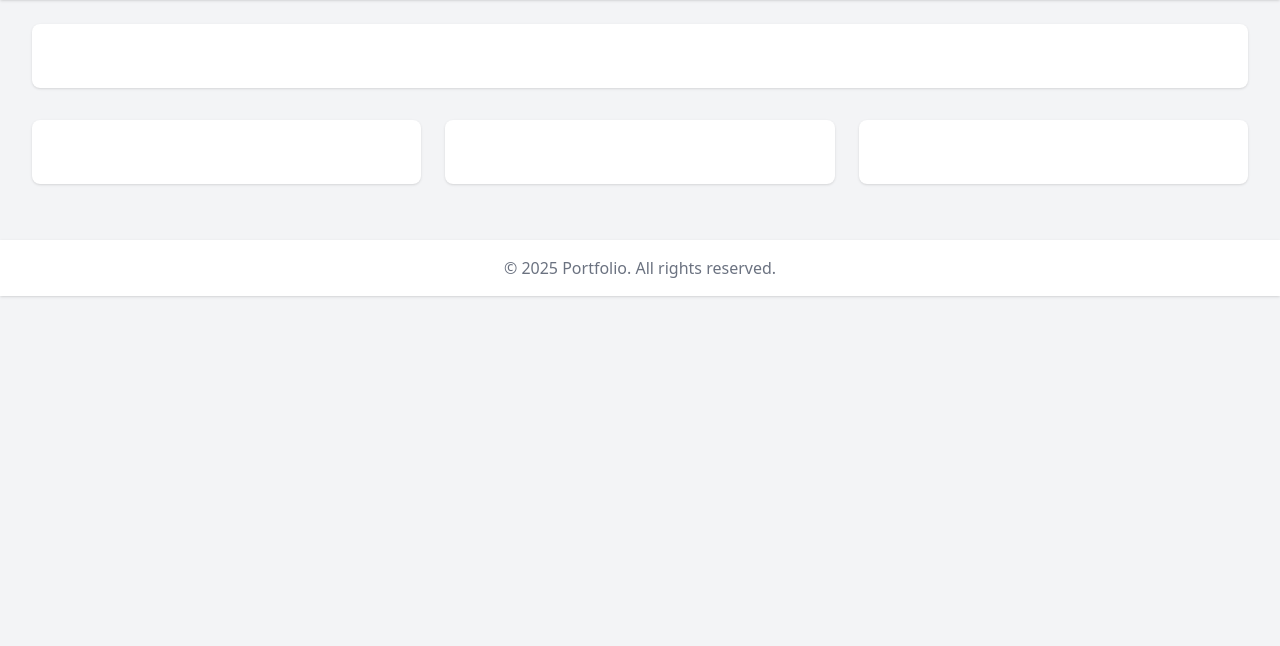
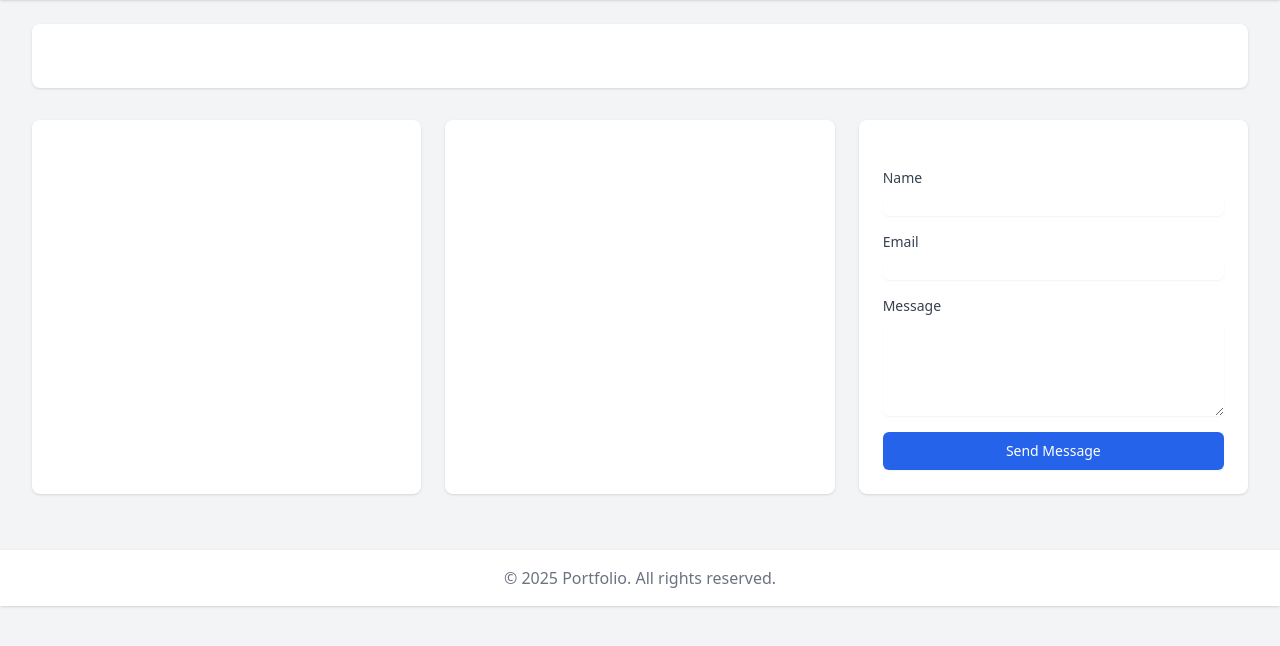
Before and after one commit to mrxpatel/Django-Wagtail-sso-contact_us, a Django app: template templates/home/home_page.html in a window 1280 px wide. Shown: the part 64-710 px from the top of the page. Run offline with Django 5.2, Linux system fonts and the light colour scheme; the template is opened without the code that fills it, so the values that code supplies are empty; some libraries are stand-ins or nearby versions.

Commit message:
feat(home): add contact form with email functionality
Implement a contact form on the home page that allows users to submit their name, email, and message. The form data is sent via email using Django's email backend. Added email settings in `settings.py` to configure SMTP for sending emails. This enhances user interaction by providing a direct communication channel.

```diff
--- a/templates/home/home_page.html
+++ b/templates/home/home_page.html
@@ -36,6 +36,35 @@
         <div class="prose dark:prose-invert">
             {{ page.contact_content|richtext }}
         </div>
+
+        <!-- Contact Form -->
+        <form method="POST" class="mt-6 space-y-4">
+            {% csrf_token %}
+            <div>
+                <label for="name" class="block text-sm font-medium text-gray-700 dark:text-gray-300">Name</label>
+                <input type="text" name="name" id="name" required
+                    class="mt-1 block w-full rounded-md border-gray-300 shadow-sm focus:border-blue-500 focus:ring-blue-500 dark:bg-gray-700 dark:border-gray-600 dark:text-white">
+            </div>
+
+            <div>
+                <label for="email" class="block text-sm font-medium text-gray-700 dark:text-gray-300">Email</label>
+                <input type="email" name="email" id="email" required
+                    class="mt-1 block w-full rounded-md border-gray-300 shadow-sm focus:border-blue-500 focus:ring-blue-500 dark:bg-gray-700 dark:border-gray-600 dark:text-white">
+            </div>
+
+            <div>
+                <label for="message" class="block text-sm font-medium text-gray-700 dark:text-gray-300">Message</label>
+                <textarea name="message" id="message" rows="4" required
+                    class="mt-1 block w-full rounded-md border-gray-300 shadow-sm focus:border-blue-500 focus:ring-blue-500 dark:bg-gray-700 dark:border-gray-600 dark:text-white"></textarea>
+            </div>
+
+            <div>
+                <button type="submit"
+                    class="w-full flex justify-center py-2 px-4 border border-transparent rounded-md shadow-sm text-sm font-medium text-white bg-blue-600 hover:bg-blue-700 focus:outline-none focus:ring-2 focus:ring-offset-2 focus:ring-blue-500">
+                    Send Message
+                </button>
+            </div>
+        </form>
     </div>
 </div>
 {% endblock %}
```
Also changed, not shown: home/models.py (+23 -0 lines), sites/settings.py (+9 -0 lines).
